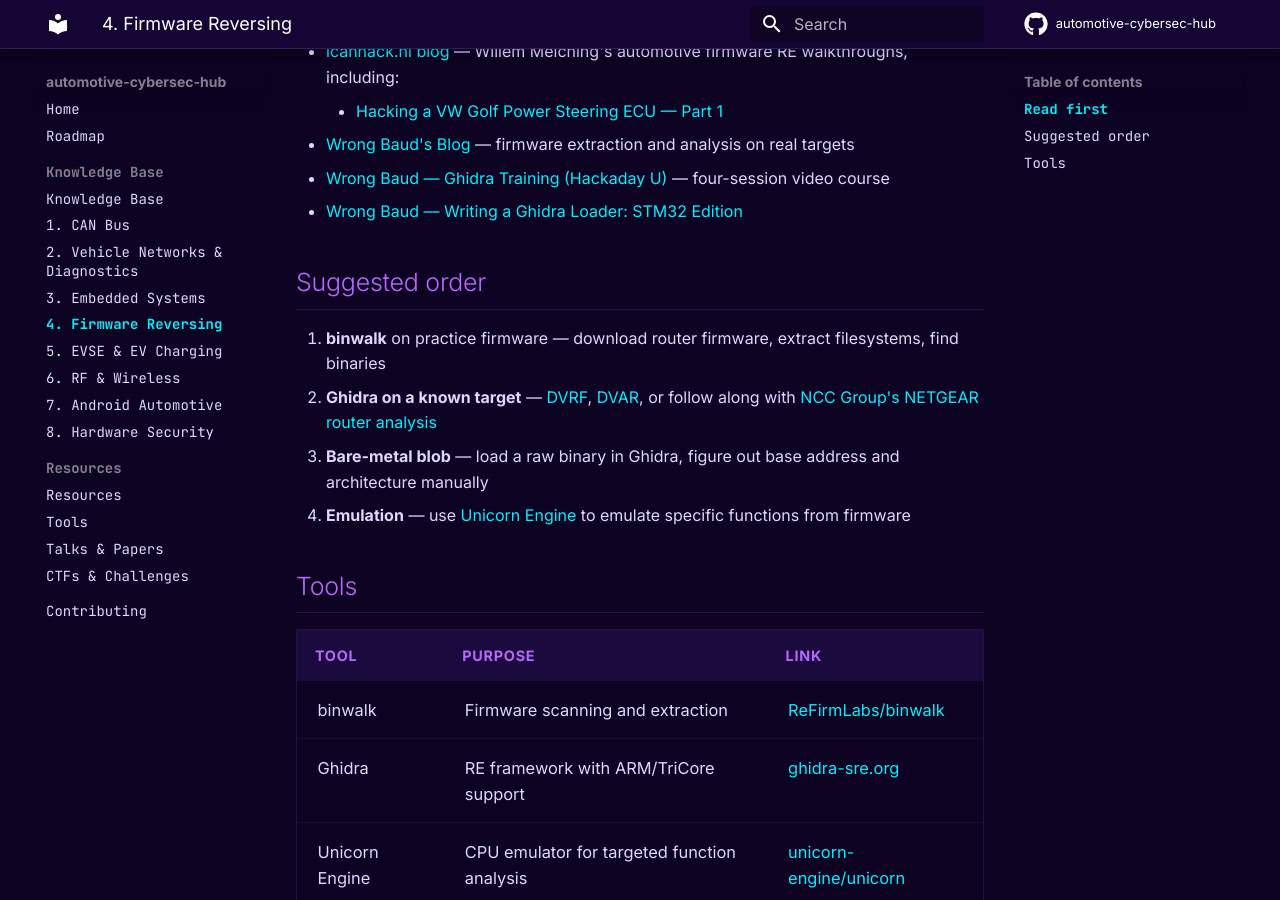
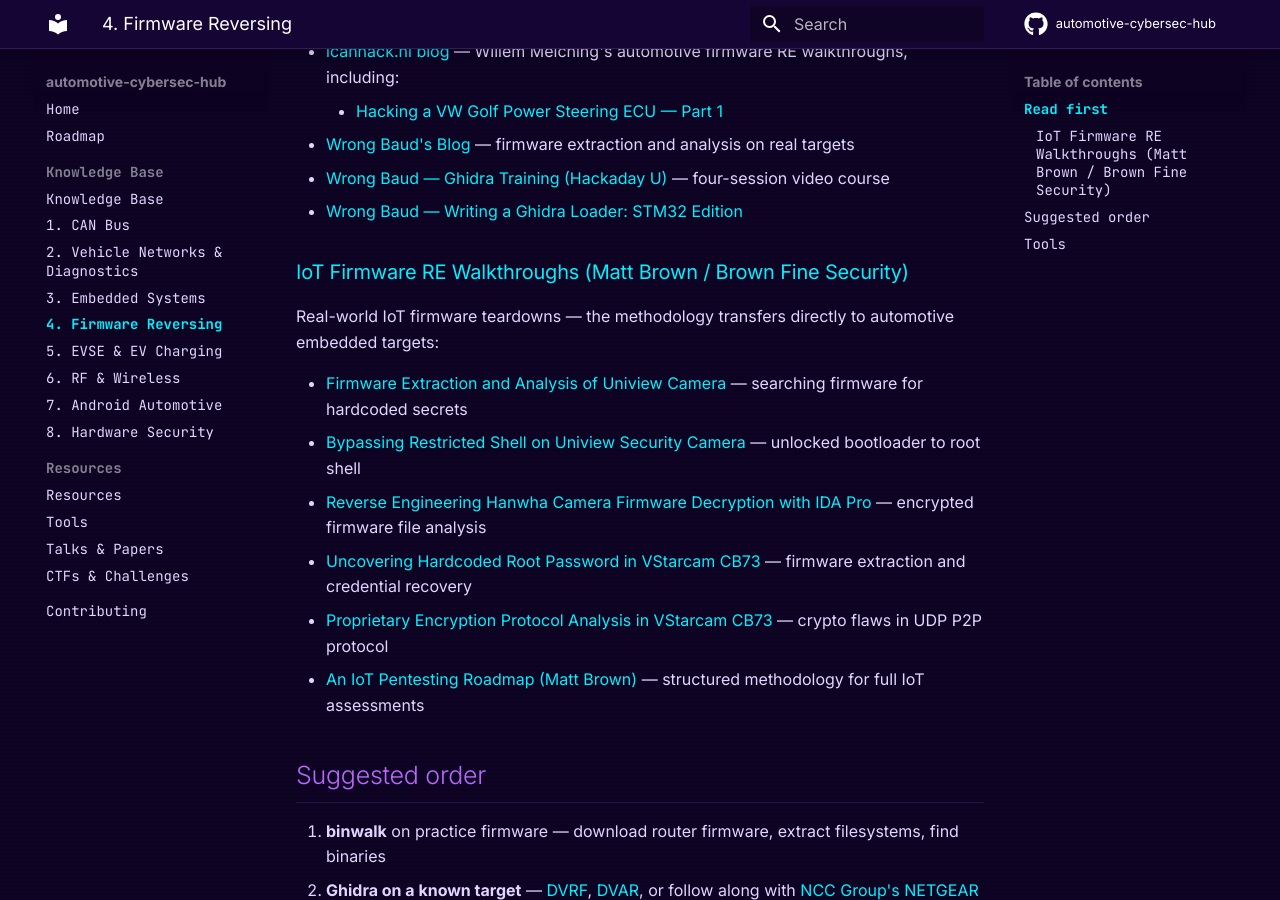
Before and after one commit to b00713g/b00713g.github.io, an MkDocs documentation site: the page built from docs/knowledge-base/04-firmware-re.md, in a window 1280 px wide and 900 px high, scrolled down 369 px. Built offline with MkDocs 1.6.1 and Material for MkDocs 9.7.7, drawn with Linux system fonts in a browser that asks for light colours; comment, search, counter and statistics services are not loaded.

Commit message:
add Matt Brown / Brown Fine Security content across all chapters

```diff
--- a/docs/knowledge-base/04-firmware-re.md
+++ b/docs/knowledge-base/04-firmware-re.md
@@ -12,6 +12,17 @@ Going from "I have a binary blob" to "I found a command injection in the OTA han
 - [Wrong Baud's Blog](https://wrongbaud.github.io/) — firmware extraction and analysis on real targets
 - [Wrong Baud — Ghidra Training (Hackaday U)](https://wrongbaud.github.io/posts/ghidra-training/) — four-session video course
 - [Wrong Baud — Writing a Ghidra Loader: STM32 Edition](https://wrongbaud.github.io/posts/writing-a-ghidra-loader/)
+
+### IoT Firmware RE Walkthroughs (Matt Brown / Brown Fine Security)
+
+Real-world IoT firmware teardowns — the methodology transfers directly to automotive embedded targets:
+
+- [Firmware Extraction and Analysis of Uniview Camera](https://brownfinesecurity.com/blog/firmware-extraction-and-analysis-of-uniview-camera) — searching firmware for hardcoded secrets
+- [Bypassing Restricted Shell on Uniview Security Camera](https://brownfinesecurity.com/blog/bypassing-restricted-shell-on-uniview-security-camera) — unlocked bootloader to root shell
+- [Reverse Engineering Hanwha Camera Firmware Decryption with IDA Pro](https://brownfinesecurity.com/blog/hanwha-firmware-file-decryption) — encrypted firmware file analysis
+- [Uncovering Hardcoded Root Password in VStarcam CB73](https://brownfinesecurity.com/blog/vstarcam-cb73-hardcoded-root-password) — firmware extraction and credential recovery
+- [Proprietary Encryption Protocol Analysis in VStarcam CB73](https://brownfinesecurity.com/blog/vstarcam-cb73-proprietary-encryption-analysis) — crypto flaws in UDP P2P protocol
+- [An IoT Pentesting Roadmap (Matt Brown)](https://brownfinesecurity.com/blog/iot-pentesting-roadmap) — structured methodology for full IoT assessments
 
 ## Suggested order
 
--- a/overrides/home.html
+++ b/overrides/home.html
@@ -17,7 +17,7 @@
 .stars{position:absolute;top:0;left:0;right:0;height:45%;pointer-events:none;}
 .star{position:absolute;width:2px;height:2px;background:#fff;border-radius:50%;animation:twinkle 3s ease-in-out infinite alternate;}
 @keyframes twinkle{0%{opacity:.2}100%{opacity:.9}}
-.outrun-sun{position:absolute;left:50%;transform:translateX(-50%);top:22%;width:240px;height:120px;border-radius:120px 120px 0 0;
+.outrun-sun{position:absolute;left:50%;transform:translateX(-50%);top:26%;width:240px;height:120px;border-radius:120px 120px 0 0;
   background:linear-gradient(180deg,#ff2d95 0%,#ff6b35 35%,#fffb96 85%);opacity:.6;animation:sunBreathe 5s ease-in-out infinite;}
 .outrun-sun::after{content:'';position:absolute;inset:0;border-radius:inherit;
   background:repeating-linear-gradient(0deg,transparent,transparent 5px,rgba(13,2,33,.55) 5px,rgba(13,2,33,.55) 10px);}
@@ -38,10 +38,12 @@
   opacity:.6;animation:dashFlow .8s linear infinite;}
 @keyframes dashFlow{0%{background-position:0 0}100%{background-position:0 40px}}
 
-.signs-container{position:absolute;top:48%;left:0;right:0;bottom:5%;display:flex;flex-direction:column;align-items:center;justify-content:flex-end;gap:0;pointer-events:none;padding-bottom:2rem;}
-.sign-row{display:flex;justify-content:center;width:100%;pointer-events:auto;margin-bottom:.6rem;}
+.signs-container{position:absolute;top:52%;left:0;right:0;bottom:2%;display:flex;flex-direction:column;align-items:center;justify-content:flex-end;gap:0;pointer-events:none;padding-bottom:1rem;}
+.sign-row{display:flex;justify-content:center;width:100%;pointer-events:auto;margin-bottom:.5rem;}
 .sign-row.left{padding-right:42%;}
 .sign-row.right{padding-left:42%;}
+/* Bottom row (Tools/Roadmap/CTFs) gets extra top spacing to separate from chapter signs */
+.sign-row.bottom-row{margin-top:.4rem;}
 .street-sign{position:relative;cursor:pointer;pointer-events:auto;transition:transform .25s,filter .25s;text-decoration:none!important;}
 .street-sign:hover{transform:scale(1.08) translateY(-3px);filter:brightness(1.3);}
 .sign-plate{background:linear-gradient(135deg,rgba(20,5,50,.92),rgba(30,10,65,.95));
@@ -55,15 +57,15 @@
 .sign-yellow .sign-plate{border-color:rgba(255,251,150,.4);color:#fffb96;text-shadow:0 0 8px rgba(255,251,150,.3);}
 .sign-post{width:3px;height:22px;margin:0 auto;background:linear-gradient(180deg,rgba(185,103,255,.3),rgba(185,103,255,.08));}
 
-.road-title{position:absolute;top:8%;left:50%;transform:translateX(-50%);z-index:20;text-align:center;}
+.road-title{position:absolute;top:4%;left:50%;transform:translateX(-50%);z-index:20;text-align:center;width:90%;max-width:600px;}
 .road-title h1{font-size:2.2rem;font-weight:700;letter-spacing:.05em;
   background:linear-gradient(90deg,#00f0ff,#ff2d95,#b967ff);-webkit-background-clip:text;-webkit-text-fill-color:transparent;background-clip:text;
-  animation:heroGlow 4s ease-in-out infinite alternate;margin-bottom:.4rem;}
+  animation:heroGlow 4s ease-in-out infinite alternate;margin-bottom:.3rem;}
 @keyframes heroGlow{0%{filter:drop-shadow(0 0 12px rgba(0,240,255,.5))}100%{filter:drop-shadow(0 0 20px rgba(255,45,149,.6))}}
-.road-title p{font-size:.82rem;color:#8b7fad;letter-spacing:.05em;}
-.enter-btn{display:inline-block;margin-top:1rem;padding:.55rem 1.8rem;border:2px solid #00f0ff;color:#00f0ff!important;border-radius:4px;
+.road-title p{font-size:.82rem;color:#8b7fad;letter-spacing:.05em;margin-bottom:.6rem;}
+.enter-btn{display:inline-block;padding:.55rem 1.8rem;border:2px solid #00f0ff;color:#00f0ff!important;border-radius:4px;
   font-family:'JetBrains Mono',monospace;font-size:.75rem;font-weight:700;letter-spacing:.1em;text-transform:uppercase;
-  cursor:pointer;transition:all .25s;background:transparent;text-decoration:none!important;}
+  cursor:pointer;transition:all .25s;background:rgba(13,2,33,0.7);text-decoration:none!important;backdrop-filter:blur(4px);}
 .enter-btn:hover{background:rgba(0,240,255,.1);box-shadow:0 0 20px rgba(0,240,255,.3);}
 
 .credits-section{background:linear-gradient(180deg,#0d0221,#0a0118);padding:3rem 1.5rem 2.5rem;border-top:1px solid rgba(185,103,255,.12);}
@@ -84,7 +86,7 @@
 .cc-desc{font-size:.78rem;color:#e0d6ff;line-height:1.55;opacity:.85;}
 .credits-communities{text-align:center;font-size:.8rem;color:#8b7fad;margin-top:.5rem;}
 .landing-footer{text-align:center;padding:1rem;font-size:.65rem;color:#8b7fad;opacity:.5;}
-@media(max-width:768px){.road-title h1{font-size:1.3rem}.sign-plate{font-size:.6rem;padding:.4rem .7rem}.credits-grid{grid-template-columns:1fr}}
+@media(max-width:768px){.road-title h1{font-size:1.3rem}.road-title{top:2%}.sign-plate{font-size:.55rem;padding:.35rem .6rem}.signs-container{top:48%}.credits-grid{grid-template-columns:1fr}.sign-row.left{padding-right:35%}.sign-row.right{padding-left:35%}}
 </style>
 
 <div class="outrun-landing">
@@ -102,7 +104,7 @@
     <div class="sign-row right"><a class="street-sign sign-cyan" href="knowledge-base/03-embedded/"><div class="sign-plate"><span class="num">03</span> Embedded Systems</div><div class="sign-post"></div></a></div>
     <div class="sign-row left"><a class="street-sign sign-pink" href="knowledge-base/02-networks-diag/"><div class="sign-plate"><span class="num">02</span> Networks & Diagnostics</div><div class="sign-post"></div></a></div>
     <div class="sign-row right"><a class="street-sign sign-cyan" href="knowledge-base/01-can/"><div class="sign-plate"><span class="num">01</span> CAN Bus</div><div class="sign-post"></div></a></div>
-    <div class="sign-row" style="gap:1.2rem;justify-content:center;">
+    <div class="sign-row bottom-row" style="gap:1.2rem;justify-content:center;">
       <a class="street-sign sign-yellow" href="resources/tools/"><div class="sign-plate">Tools</div><div class="sign-post"></div></a>
       <a class="street-sign sign-pink" href="roadmap/"><div class="sign-plate" style="font-size:.82rem;padding:.6rem 1.4rem;">⚡ Roadmap</div><div class="sign-post"></div></a>
       <a class="street-sign sign-yellow" href="resources/ctfs/"><div class="sign-plate">CTFs</div><div class="sign-post"></div></a>
@@ -153,6 +155,10 @@
         <div class="cc-name">Samy Kamkar</div><div class="cc-handle">RollJam / OpenSesame</div>
         <div class="cc-desc">Demonstrated real-world key fob and rolling code vulnerabilities that changed how the industry thinks about physical access.</div>
       </a>
+      <a href="https://brownfinesecurity.com/" target="_blank" class="credit-card cc-cyan">
+        <div class="cc-name">Matt Brown</div><div class="cc-handle">Brown Fine Security / @mattbrwn</div>
+        <div class="cc-desc">200K+ subscriber YouTube channel — the largest active hardware hacking channel. IoT pentesting walkthroughs, firmware RE, UART exploitation, and free training that bridges software pentesting to hardware.</div>
+      </a>
     </div>
     <p class="credits-communities">And the communities: <a href="http://opengarages.org/" target="_blank">Open Garages</a> · <a href="https://www.carhackingvillage.com/" target="_blank">DEF CON Car Hacking Village</a> · <a href="https://www.asrg.io/" target="_blank">ASRG</a></p>
     <div style="text-align:center;margin-top:1.5rem;"><a class="enter-btn" href="roadmap/">Enter the Roadmap →</a></div>
```
Also changed, not shown: docs/knowledge-base/03-embedded.md (+6 -0 lines), docs/knowledge-base/07-android-auto.md (+10 -0 lines), docs/resources/talks-papers.md (+10 -0 lines), 1 other file.
